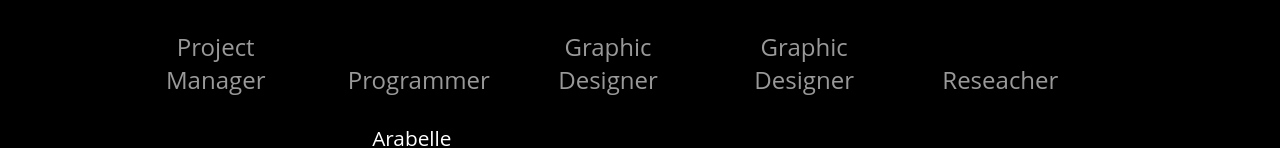
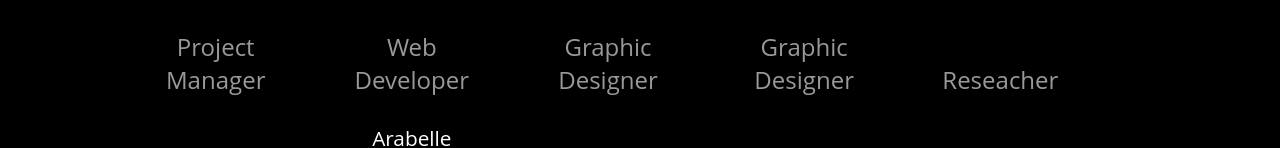
Before and after one commit to ellebaramarie/Infoflix, a plain HTML site: page AboutUs.html in a window 1280 px wide. Shown: the part 381-529 px from the top of the page. Drawn offline with Linux system fonts and the light colour scheme; a web font is replaced by a local one.

Commit message:
Add files via upload

```diff
--- a/AboutUs.html
+++ b/AboutUs.html
@@ -26,7 +26,7 @@
         <h1>About Us</h1>
         <div class="memberDiv">
             <button class="btn"><p>Chrisgin M. Miranda</p><span>Project Manager</span></button>
-            <button class="btn"><p>Arabelle Marie A. Camat</p><span>Programmer</span></button>
+            <button class="btn"><p>Arabelle Marie A. Camat</p><span>Web Developer</span></button>
             <button class="btn"><p>Angeline G. Furio</p><span>Graphic Designer</span></button>
             <button class="btn"><p>John Bernard Pines</p><span>Graphic Designer</span></button>
             <button class="btn"><p>Anthony O. Palad</p><span>Reseacher</span></button>
```
